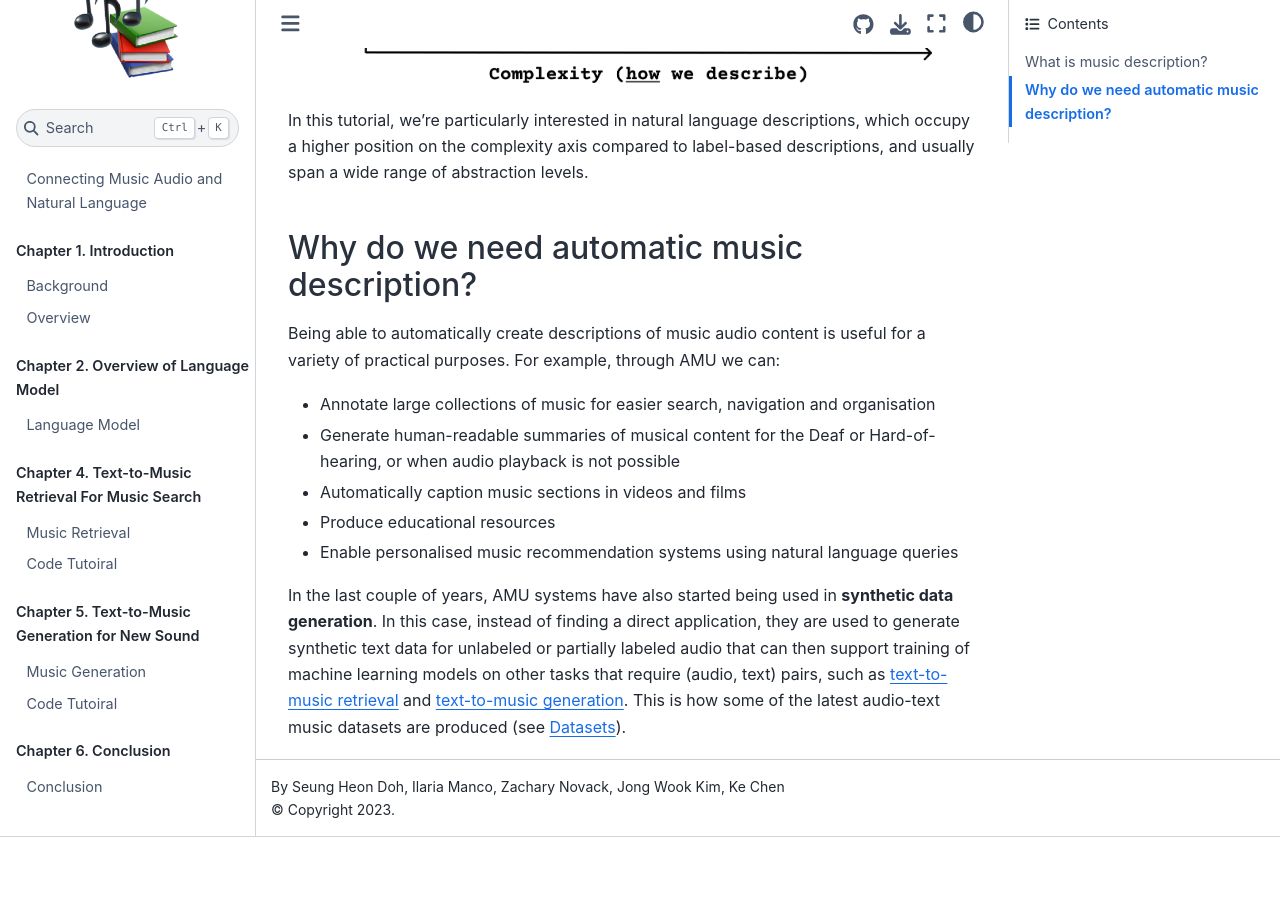
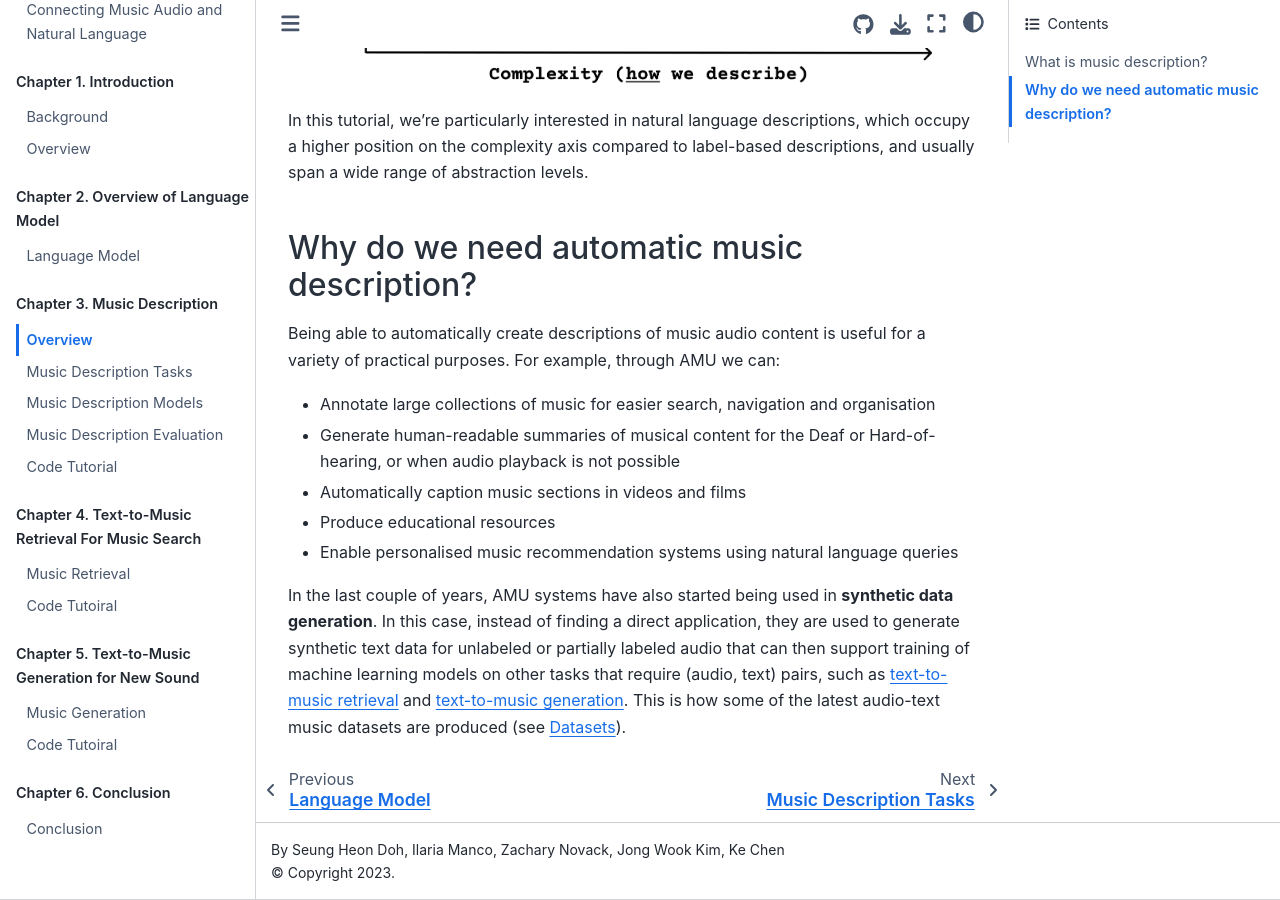
Before and after one commit to mulab-mir/music-language-tutorial, a Jupyter Book: the page built from book/description/intro.md, in a window 1280 px wide and 900 px high, scrolled down 793 px. Built offline with Jupyter Book 1.0.4 settings and Sphinx 7.4.7 and the Sphinx Book theme 1.1.4, drawn with Linux system fonts in a browser that asks for light colours; pages that are not in the unit, such as notebooks, are missing from menus; before the commit the page ends 1630 px from its top, so only the background shows below that.

Commit message:
add description to toc

```diff
--- a/book/_toc.yml
+++ b/book/_toc.yml
@@ -10,10 +10,14 @@ parts:
   - caption: Chapter 2. Overview of Language Model
     chapters:
       - file: lm/intro.md
-  - caption: Chapter 3. Music Annotation For Music Understanding
+  - caption: Chapter 3. Music Description
     chapters:
-      - file: annotation/intro.md
-      - file: annotation/code.ipynb
+      - file: description/intro.md
+      - file: description/tasks.md
+      - file: description/models.md
+      - file: description/datasets.ipynb
+      - file: description/evaluation.md
+      - file: description/code.ipynb
   - caption: Chapter 4. Text-to-Music Retrieval For Music Search
     chapters:
       - file: retrieval/intro.md
```
